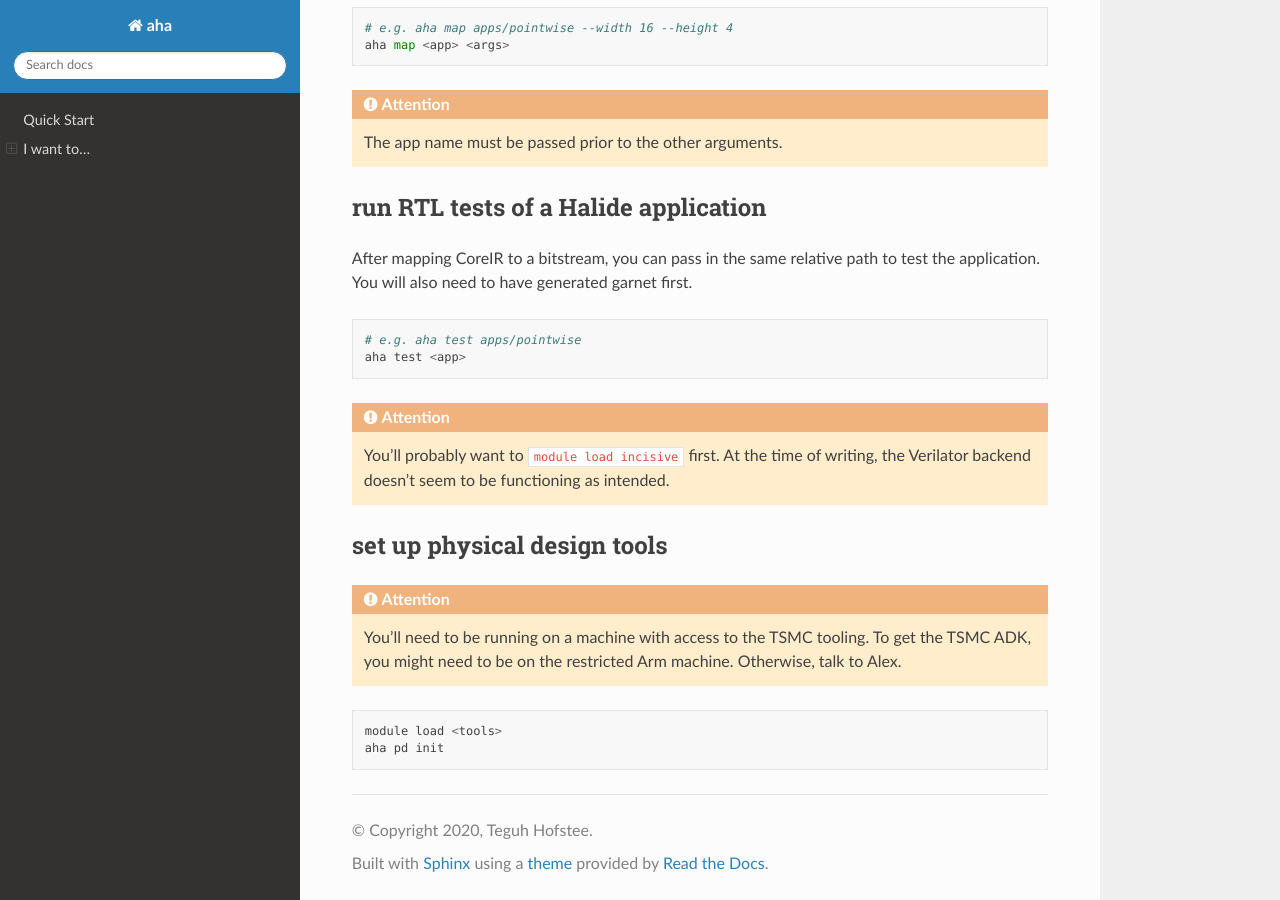
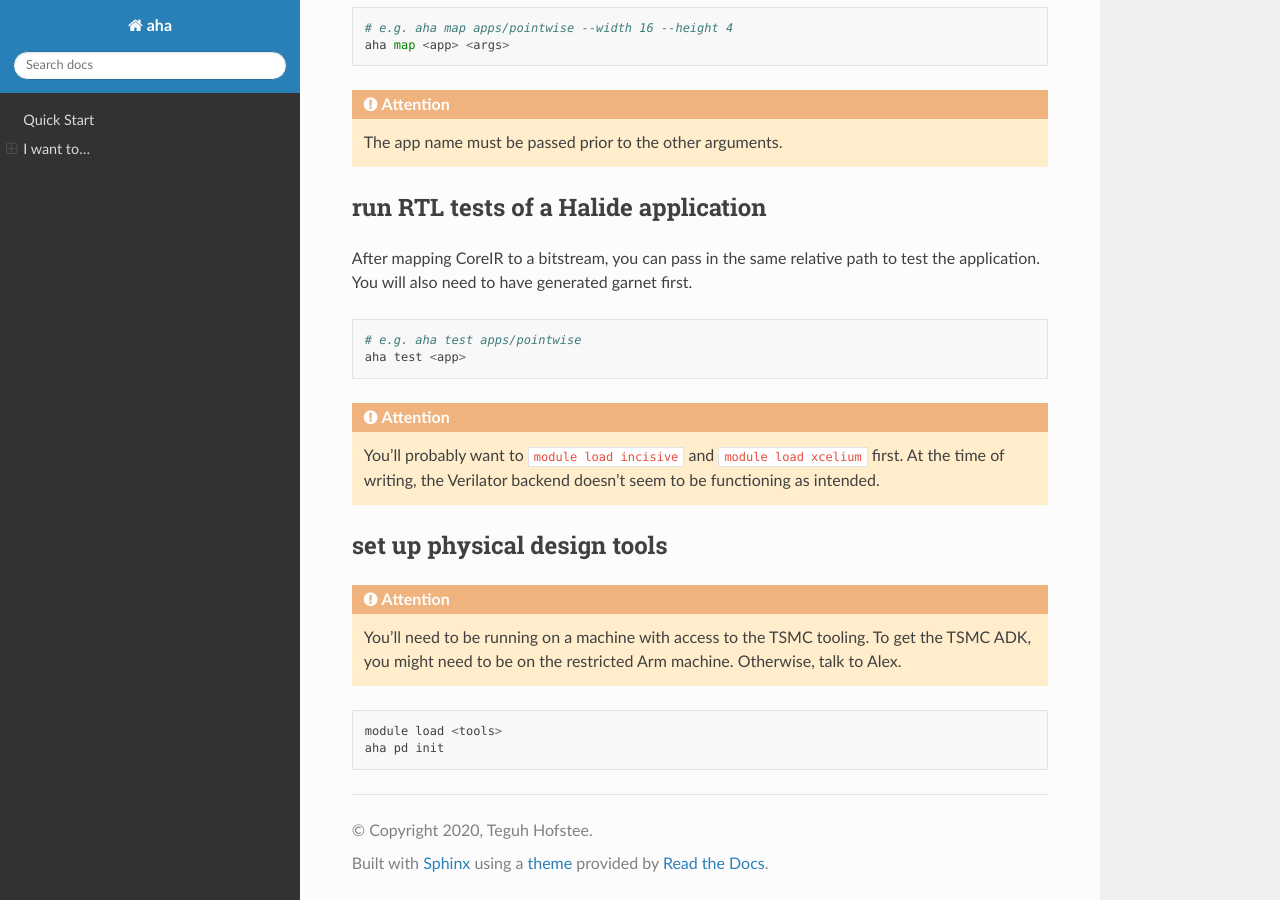
Before and after one commit to StanfordAHA/aha, a Sphinx documentation site: the page built from docs/index.rst, in a window 1280 px wide and 900 px high, scrolled down 1542 px. Built offline with Sphinx 7.4.7 and the Read the Docs theme 2.0.0, drawn with Linux system fonts in a browser that asks for light colours.

Commit message:
Update index.rst

```diff
--- a/docs/index.rst
+++ b/docs/index.rst
@@ -110,7 +110,8 @@ garnet first.
    # e.g. aha test apps/pointwise
    aha test <app>
 
-.. attention:: You'll probably want to ``module load incisive``
+.. attention:: You'll probably want to ``module load incisive`` and
+               ``module load xcelium``
                first. At the time of writing, the Verilator backend
                doesn't seem to be functioning as intended.
 
```
